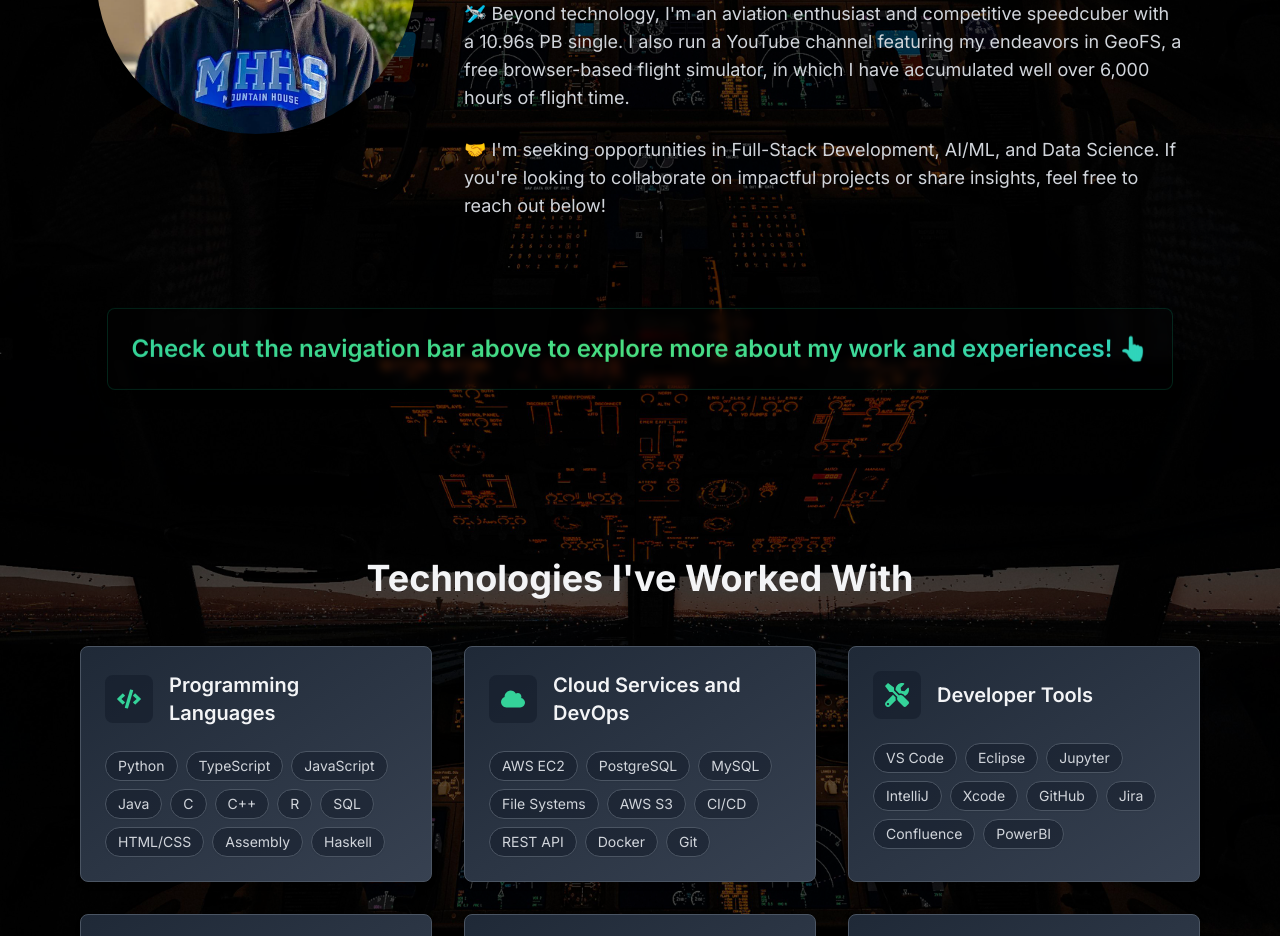
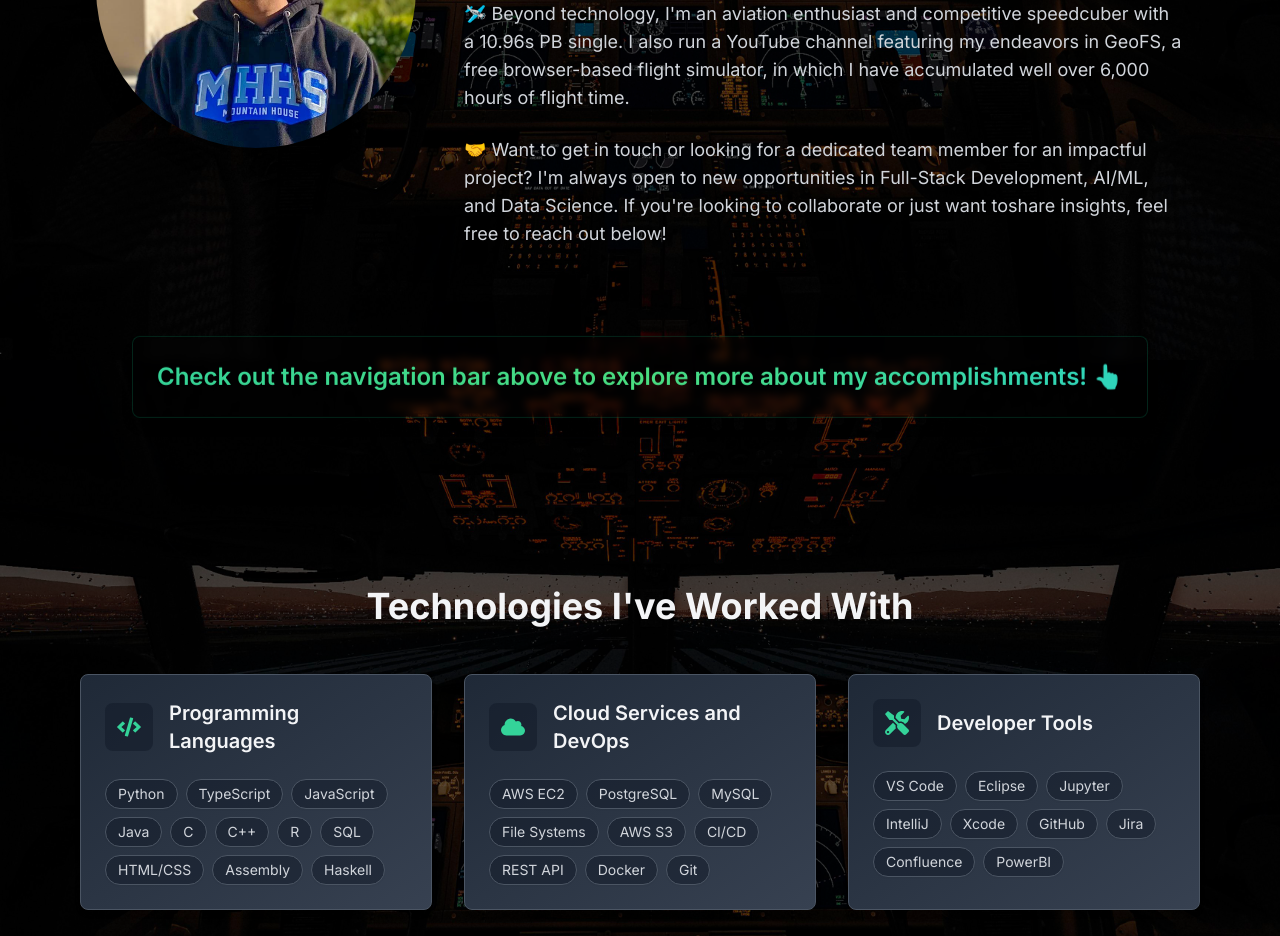
Before and after one commit to aadhilmsyed/portfolio, a Next.js app: page / in a window 1280 px wide. Shown: the part 1240-2176 px from the top of the page. Built offline with nearby package versions, Linux system fonts and the light colour scheme.

Commit message:
Update Main Page

```diff
--- a/src/app/page.tsx
+++ b/src/app/page.tsx
@@ -32,7 +32,7 @@ export default function Home() {
           <div className="text-center py-12 animate-bounce">
             <p className="text-2xl font-semibold bg-gradient-to-r from-emerald-400 via-green-400 to-teal-400 text-transparent bg-clip-text
               shadow-lg p-6 rounded-lg backdrop-blur-sm border border-emerald-500/20 inline-block">
-              Check out the navigation bar above to explore more about my work and experiences! 👆
+              Check out the navigation bar above to explore more about my accomplishments! 👆
             </p>
           </div>
           <Skills />
--- a/src/components/About.tsx
+++ b/src/components/About.tsx
@@ -66,8 +66,9 @@ export default function About() {
               flight simulator, in which I have accumulated well over 6,000 hours of flight time.
             </p>
             <p>
-              🤝 I&apos;m seeking opportunities in Full-Stack Development, AI/ML, and Data Science. If you&apos;re
-              looking to collaborate on impactful projects or share insights, feel free to reach out below!
+              🤝 Want to get in touch or looking for a dedicated team member for an impactful project? I&apos;m
+              always open to new opportunities in Full-Stack Development, AI/ML, and Data Science. If you&apos;re
+              looking to collaborate or just want toshare insights, feel free to reach out below!
             </p>
           </motion.div>
         </div>
```
Also changed, not shown: 1 other file (tests, documents, lock files or other folders).
